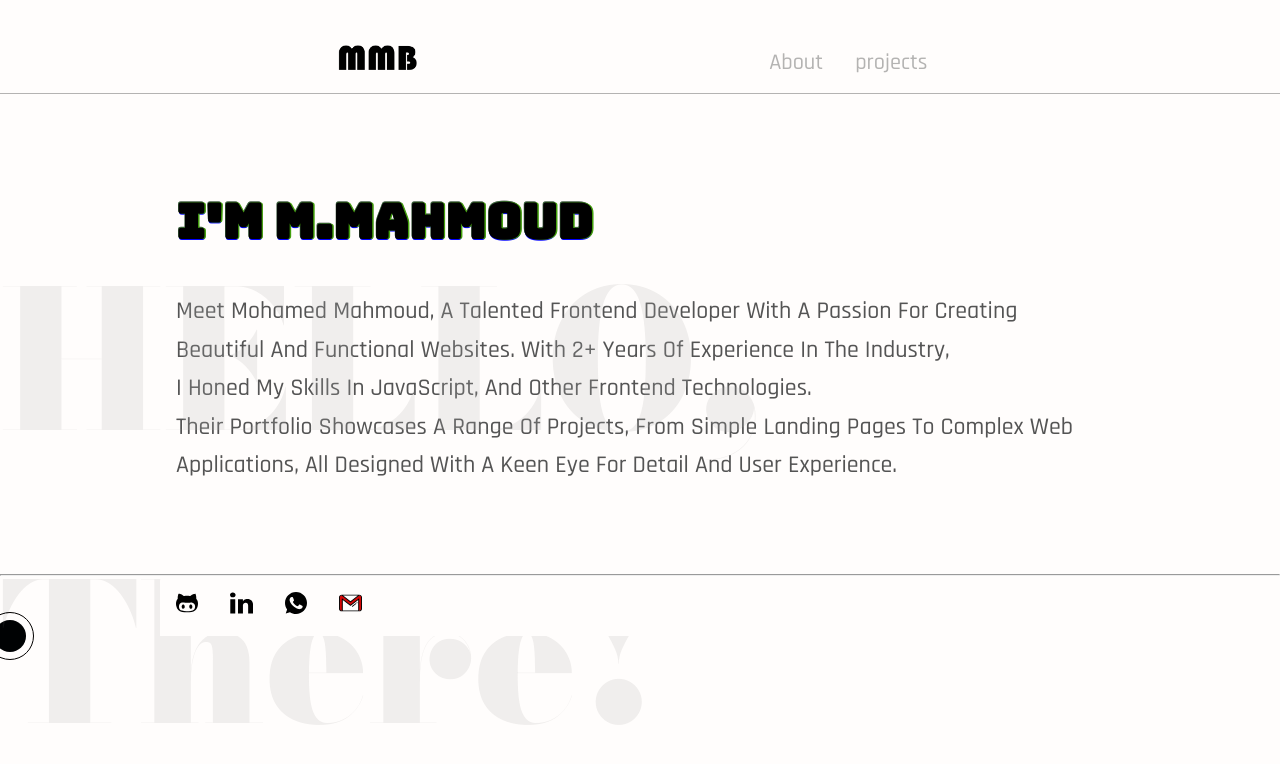
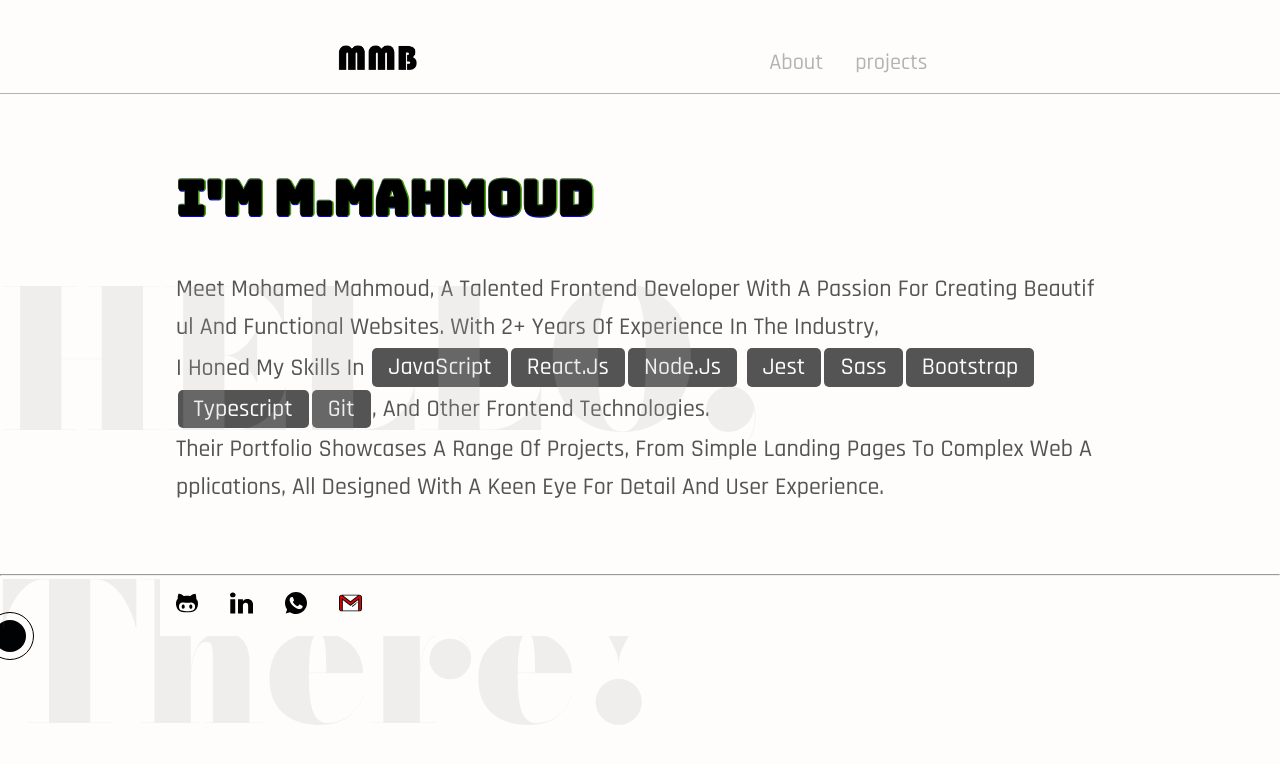
Before and after one commit to MohamedBrzan/MY_Portfolio, a React (Vite) app: page / in a window 1280 px wide. Shown: the top 764 px of the page. Built offline with nearby package versions, Linux system fonts and the light colour scheme; a web font is replaced by a local one.

Commit message:
add highlight to lang

```diff
--- a/src/pages/Home/Home.scss
+++ b/src/pages/Home/Home.scss
@@ -44,6 +44,7 @@
     }
     .bio {
       text-transform: capitalize;
+      word-break: break-all;
       p {
         font: {
           family: 'Rajdhani', sans-serif;
@@ -56,6 +57,14 @@
         color: $third_color;
         line-height: 1.6;
       }
+    }
+    .lang {
+      background-color: $third_color;
+      color: $main_color;
+      padding: 0 1rem;
+      border-radius: 5px;
+      margin: 0.1rem;
+      display: inline-block;
     }
   }
   .social_links {
--- a/src/pages/Home/Home.tsx
+++ b/src/pages/Home/Home.tsx
@@ -36,11 +36,17 @@ const Home = () => {
           <p>
             Meet Mohamed Mahmoud, a talented frontend developer with a passion
             for creating beautiful and functional websites. With 2+ years of
-            experience in the industry, <br /> I honed my skills in JavaScript,
-            and other frontend technologies. <br /> Their portfolio showcases a
-            range of projects, from simple landing pages to complex web
-            applications, all designed with a keen eye for detail and user
-            experience.
+            experience in the industry, <br /> I honed my skills in{' '}
+            <div className='lang'>JavaScript</div>
+            <div className='lang'>React.js</div>
+            <div className='lang'>Node.js</div> <div className='lang'>Jest</div>
+            <div className='lang'>Sass</div>
+            <div className='lang'>Bootstrap</div>
+            <div className='lang'>Typescript</div>
+            <div className='lang'>Git</div>, and other frontend technologies.{' '}
+            <br /> Their portfolio showcases a range of projects, from simple
+            landing pages to complex web applications, all designed with a keen
+            eye for detail and user experience.
           </p>
         </div>
       </div>
```
